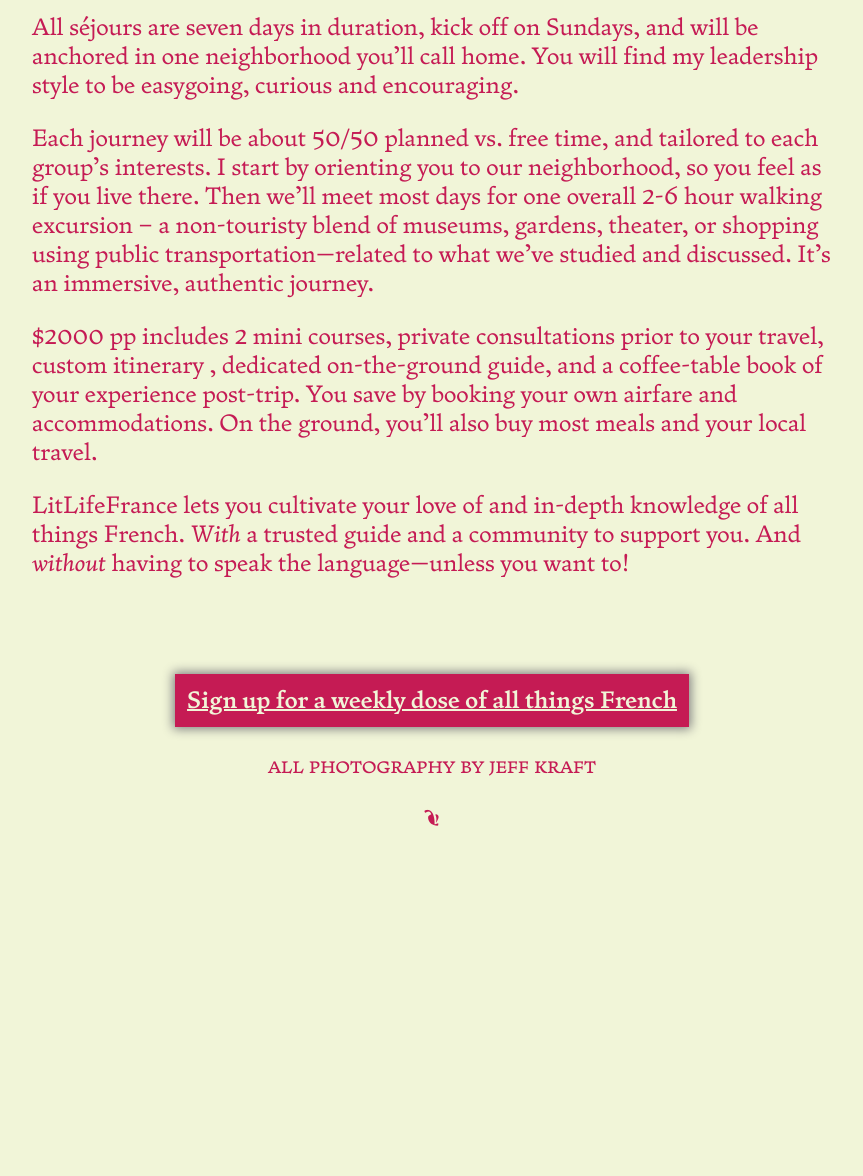
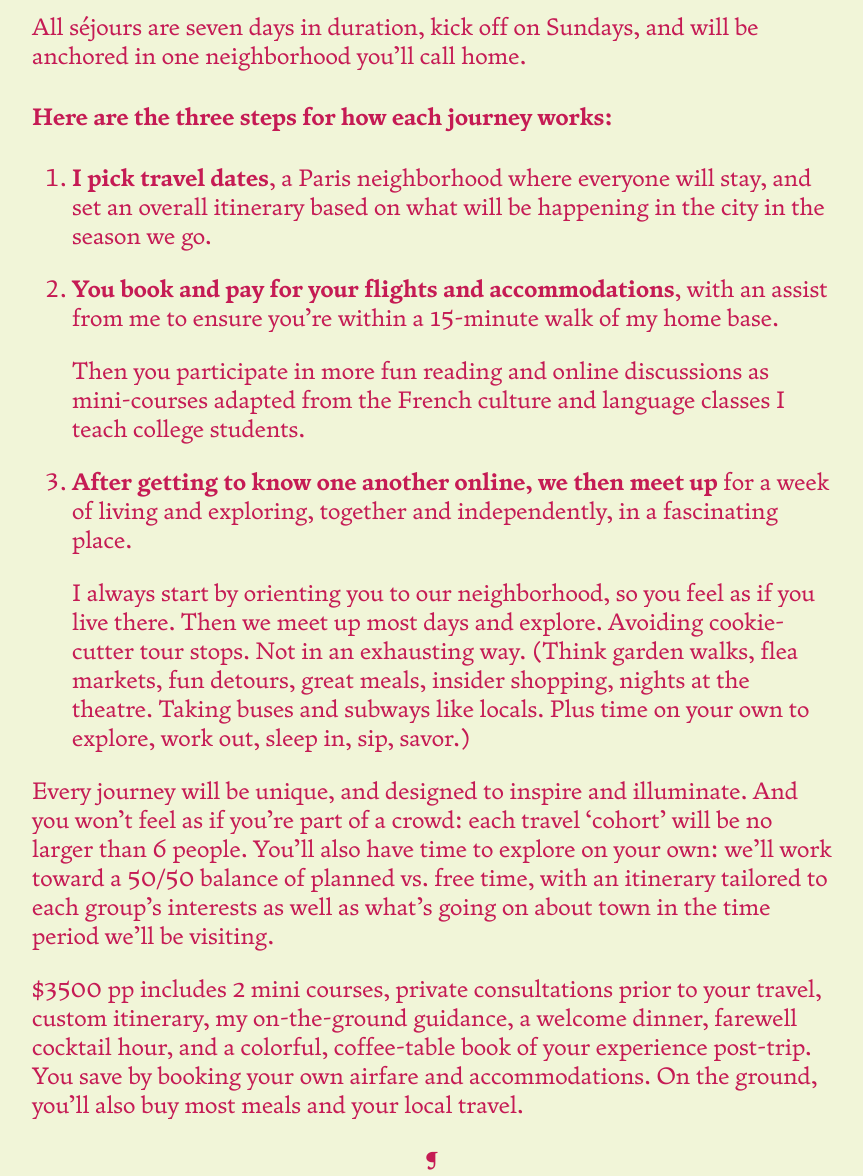
Before and after one commit to yescomment/jk-litlife, an Astro site: page / in a window 1280 px wide. Shown: the part 4300-5476 px from the top of the page, without its empty margins (208-1071 px from the left). Before the commit the page ends 5181 px from the top, so only its background shows below. Built offline with nearby package versions, Linux system fonts and the light colour scheme; Astro itself is replaced by a stand-in of ours.

Commit message:
Add travel steps & edit closing ¶

```diff
--- a/src/pages/index.astro
+++ b/src/pages/index.astro
@@ -92,9 +92,25 @@ import imgBaguette from '@photos/LitLife_8107_Baguette.jpeg'
       <p><a href="mailto:jeff@litlifefrance.com?subject=April%202025%20Paris%20trip">Indicate your interest with a quick email</a> to receive details and full itinerary.</p>
     </details>
 
-    <p>All séjours are seven days in duration, kick off on Sundays, and will be anchored in one neighborhood you’ll call home. You will find my leadership style to be easygoing, curious and encouraging.</p>
-    <p>Each journey will be about 50/50 planned vs. free time, and tailored to each group’s interests. I start by orienting you to our neighborhood, so you feel as if you live there. Then we’ll meet most days for one overall 2-6 hour walking excursion – a non-touristy blend of museums, gardens, theater, or shopping using public transportation—related to what we’ve studied and discussed. It’s an immersive, authentic journey.</p>
-    <p>$2000 pp includes 2 mini courses, private consultations prior to your travel, custom itinerary , dedicated on-the-ground guide, and a coffee-table book of your experience post-trip. You save by booking your own airfare and accommodations. On the ground, you’ll also buy most meals and your local travel.</p>
+    <p>All séjours are seven days in duration, kick off on Sundays, and will be anchored in one neighborhood you’ll call home.</p>
+
+    <h4>Here are the three steps for how each journey works:</h4>
+    <ol>
+      <li>
+        <p><strong>I pick travel dates</strong>, a Paris neighborhood where everyone will stay, and set an overall itinerary based on what will be happening in the city in the season we go.</p>
+      </li>
+      <li>
+        <p><strong>You book and pay for your flights and accommodations</strong>, with an assist from me to ensure you’re within a 15-minute walk of my home base.</p>
+        <p>Then you participate in more fun reading and online discussions as mini-courses adapted from the French culture and language classes I teach college students.</p>
+      </li>
+      <li>
+        <p><strong>After getting to know one another online, we then meet up</strong> for a week of living and exploring, together and independently, in a fascinating place.</p>
+        <p>I always start by orienting you to our neighborhood, so you feel as if you live there. Then we meet up most days and explore. Avoiding cookie-cutter tour stops. Not in an exhausting way. (Think garden walks, flea markets, fun detours, great meals, insider shopping, nights at the theatre. Taking buses and subways like locals. Plus time on your own to explore, work out, sleep in, sip, savor.)</p>
+      </li>
+    </ol>
+    <p>Every journey will be unique, and designed to inspire and illuminate. And you won’t feel as if you’re part of a crowd: each travel ‘cohort’ will be no larger than 6 people. You’ll also have time to explore on your own: we’ll work toward a 50/50 balance of planned vs. free time, with an itinerary tailored to each group’s interests as well as what’s going on about town in the time period we’ll be visiting.</p>
+    <p>$3500 pp includes 2 mini courses, private consultations prior to your travel, custom itinerary, my on-the-ground guidance, a welcome dinner, farewell cocktail hour, and a colorful, coffee-table book of your experience post-trip. You save by booking your own airfare and accommodations. On the ground, you’ll also buy most meals and your local travel.</p>
+    <p class="center">¶</p>
     <p>LitLifeFrance lets you cultivate your love of and in-depth knowledge of all things French. <em>With</em> a trusted guide and a community to support you. And <em>without</em> having to speak the language—unless you want to!</p>
   </section>
   <section>
```
